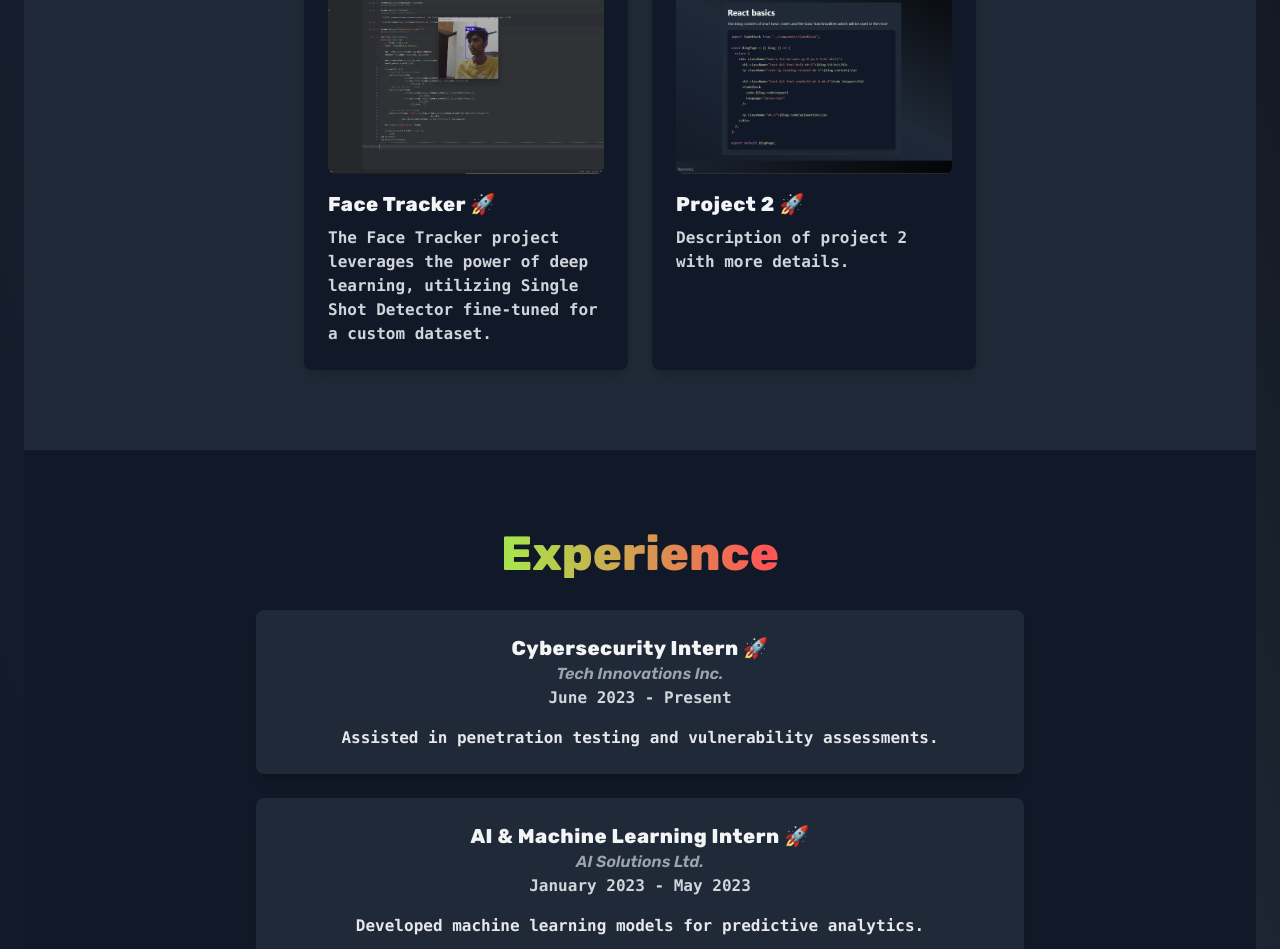
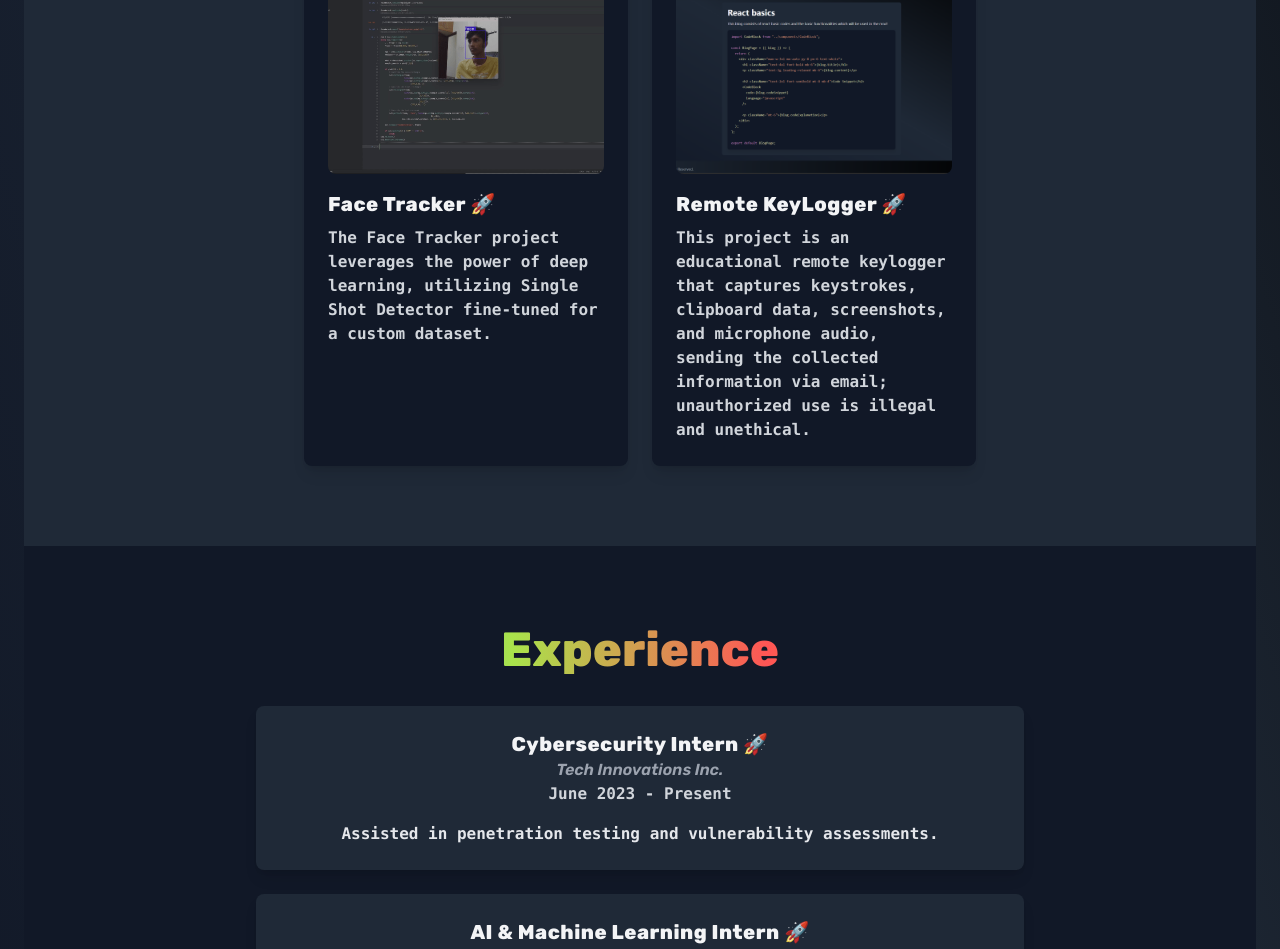
Before and after one commit to johnwesley755/writeup, a React (Vite) app: page /portfolio in a window 1280 px wide. Shown: the part 2258-3207 px from the top of the page. Built offline with nearby package versions, Linux system fonts and the light colour scheme; no server answers; a web font is replaced by a local one.

Commit message:
Updated committed message

```diff
--- a/src/components/Header.jsx
+++ b/src/components/Header.jsx
@@ -44,7 +44,9 @@ const Header = () => {
             >
               Portfolio
             </Link>
-            {user && user.email === "johnwesley1024@gmail.com" && (
+            {user &&
+              user.email === "johnwesley1024@gmail.com" &&
+              "krithiksrinivas200@gmail.com"(
                 <Link
                   to="/new"
                   className="hover:text-yellow-400 transition-all duration-300"
@@ -124,7 +126,9 @@ const Header = () => {
               >
                 Portfolio
               </Link>
-              {user && user.email === "johnwesley1024@gmail.com" && (
+              {user &&
+                user.email === "johnwesley1024@gmail.com" &&
+                "krithiksrinivas200@gmail.com"(
                   <Link
                     to="/new"
                     onClick={closeSidebar}
--- a/src/components/Projects.jsx
+++ b/src/components/Projects.jsx
@@ -15,10 +15,11 @@ const Projects = () => {
       link: "", // Replace with actual project URL
     },
     {
-      title: "Project 2",
-      description: "Description of project 2 with more details.",
+      title: "Remote KeyLogger",
+      description:
+        "This project is an educational remote keylogger that captures keystrokes, clipboard data, screenshots, and microphone audio, sending the collected information via email; unauthorized use is illegal and unethical.",
       imageUrl: projectsImg,
-      link: "https://your-project-link.com/project2", // Replace with actual project URL
+      link: "https://github.com/Krithik-sri/keyloggerv1", // Replace with actual project URL
     },
   ];
 
```
Lines whose indentation alone changed are shown as unchanged.
